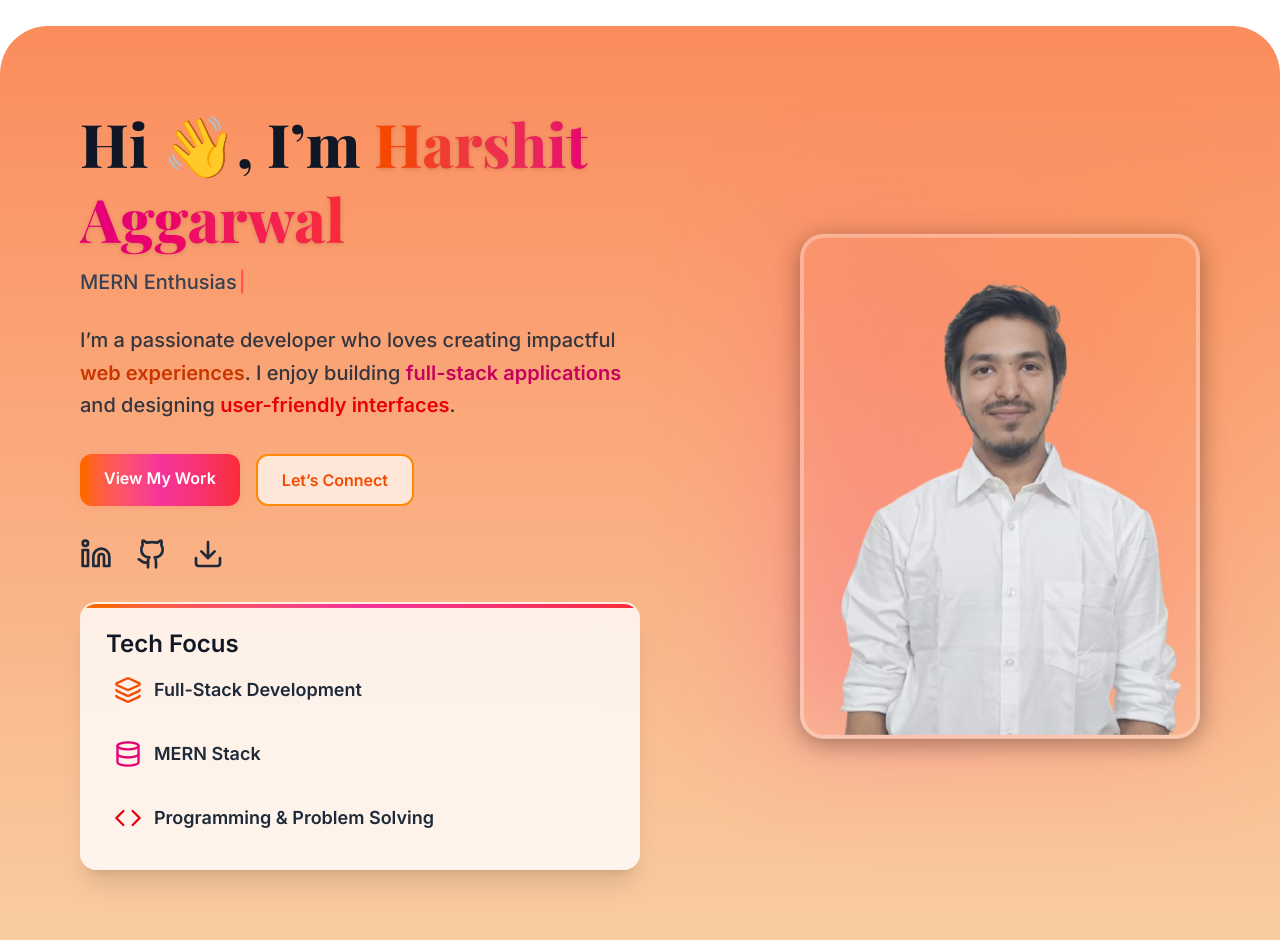
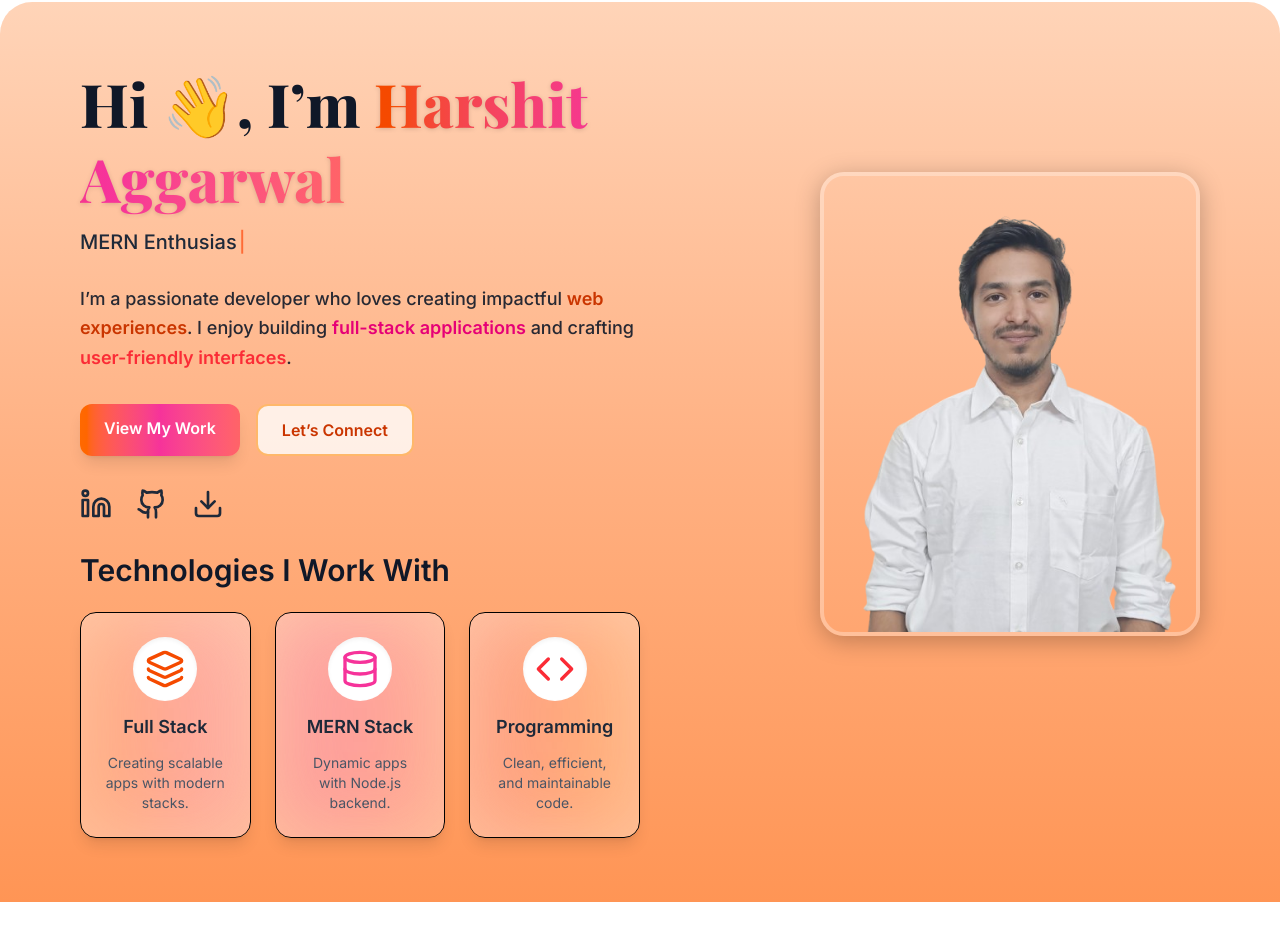
Before and after one commit to HarshitAggarwal10/Harshit.Portfolio, a React (Vite) app in the folder client/: page / in a window 1280 px wide. Shown: the part 174-1114 px from the top of the page. After the commit the page ends 1076 px from the top, so only its background shows below. Built offline with nearby package versions, Linux system fonts and the light colour scheme.

Commit message:
did changes in frontend page

```diff
--- a/client/src/pages/Home.tsx
+++ b/client/src/pages/Home.tsx
@@ -22,8 +22,9 @@ export default function Home() {
   const [roleIndex, setRoleIndex] = useState(0);
   const [charIndex, setCharIndex] = useState(0);
   const [isDeleting, setIsDeleting] = useState(false);
-  const [showError, setShowError] = useState(false); // Resume 404 modal
+  const [showError, setShowError] = useState(false);
 
+  // Typing Effect Logic
   useEffect(() => {
     const currentRole = roles[roleIndex];
     const typingSpeed = isDeleting ? 50 : 100;
@@ -46,169 +47,189 @@ export default function Home() {
     return () => clearTimeout(timeout);
   }, [charIndex, isDeleting, roleIndex, roles]);
 
-  const handleResumeClick = (e: React.MouseEvent) => {
+  const handleResumeClick = (e: React.MouseEvent<HTMLButtonElement>) => {
     e.preventDefault();
     setShowError(true);
   };
 
   return (
-    <main className="pt-40 w-full h-screen flex items-start justify-center font-[Inter] mt-10">
+    <main className="pt-24 md:pt-36 w-full min-h-screen flex flex-col items-center justify-center font-[Inter]">
       <section
-        className="flex flex-col md:flex-row items-center justify-between w-full min-h-[80.5vh] px-8 md:px-20 py-20 rounded-tl-[3rem] rounded-tr-[3rem] overflow-hidden relative"
+        className="mt-8 flex flex-col md:flex-row items-center justify-between w-full min-h-[80vh] px-4 sm:px-6 md:px-16 lg:px-20 py-12 sm:py-16 rounded-tl-[2rem] rounded-tr-[2rem] overflow-hidden relative"
         style={{
-          background: "linear-gradient(180deg, #fb8c5c 0%, #f9cda3 100%)",
+          background:
+            "linear-gradient(180deg, #FFD4B8 0%, #FFB183 50%, #FF9555 100%)",
         }}
       >
-        {/* Left - Intro */}
-        <div className="flex-1 text-center md:text-left flex flex-col justify-center space-y-8">
+        {/* ===== Left Section ===== */}
+        <div className="flex-1 text-center md:text-left flex flex-col justify-center space-y-8 z-10">
           <div>
-            <h2 className="fade-in font-[Playfair_Display] text-5xl md:text-6xl font-extrabold leading-tight text-gray-900">
+            <h2 className="fade-in font-[Playfair_Display] text-3xl sm:text-4xl md:text-6xl font-extrabold leading-tight text-gray-900">
               Hi 👋, I’m{" "}
-              <span className="bg-gradient-to-r from-orange-600 via-pink-600 to-red-500 bg-clip-text text-transparent drop-shadow-sm">
+              <span className="bg-gradient-to-r from-orange-600 via-pink-500 to-red-400 bg-clip-text text-transparent drop-shadow-sm">
                 Harshit Aggarwal
-              </span>{" "}
+              </span>
             </h2>
 
             {/* Typing Effect */}
-            <p className="text-lg md:text-xl mt-3 font-medium text-gray-700 h-6 md:h-8">
+            <p className="text-base sm:text-lg md:text-xl mt-3 font-medium text-gray-800 h-6 md:h-8">
               {displayedText}
               <span className="blinking-cursor">|</span>
             </p>
 
-            <p className="fade-in delay-200 mt-6 text-lg md:text-xl text-gray-800/90 max-w-xl mx-auto md:mx-0 leading-relaxed font-medium">
+            <p className="fade-in delay-200 mt-6 text-sm sm:text-base md:text-lg text-gray-900/90 max-w-xl mx-auto md:mx-0 leading-relaxed font-medium">
               I’m a passionate developer who loves creating impactful{" "}
               <span className="text-orange-700 font-semibold">
                 web experiences
               </span>
               . I enjoy building{" "}
-              <span className="text-pink-700 font-semibold">
+              <span className="text-pink-600 font-semibold">
                 full-stack applications
               </span>{" "}
-              and designing{" "}
-              <span className="text-red-600 font-semibold">
+              and crafting{" "}
+              <span className="text-red-500 font-semibold">
                 user-friendly interfaces
               </span>
               .
             </p>
 
             {/* CTA Buttons */}
-            <div className="fade-in delay-300 flex justify-center md:justify-start space-x-4 mt-8">
+            <div className="fade-in delay-300 flex justify-center md:justify-start space-x-3 sm:space-x-4 mt-6 sm:mt-8">
               <a
                 href="/projects"
-                className="px-6 py-3 rounded-xl bg-gradient-to-r from-orange-500 via-pink-500 to-red-500 text-white font-semibold shadow-lg animate-glow hover:shadow-xl hover:scale-105 transition-transform"
+                className="px-4 sm:px-6 py-2 sm:py-3 rounded-xl bg-gradient-to-r from-orange-500 via-pink-500 to-red-400 text-white font-semibold shadow-lg hover:shadow-xl hover:scale-105 transition-transform text-sm sm:text-base"
               >
                 View My Work
               </a>
               <a
                 href="/contact"
-                className="px-6 py-3 rounded-xl border-2 border-orange-400 text-orange-600 font-semibold bg-white/70 backdrop-blur-md hover:bg-orange-50 hover:scale-105 transition-transform"
+                className="px-4 sm:px-6 py-2 sm:py-3 rounded-xl border-2 border-orange-300 text-orange-700 font-semibold bg-white/80 backdrop-blur-md hover:bg-orange-50 hover:scale-105 transition-transform text-sm sm:text-base"
               >
                 Let’s Connect
               </a>
             </div>
 
-            {/* Socials */}
-            <div className="fade-in delay-400 flex justify-center md:justify-start space-x-6 mt-8">
+            {/* Social Icons */}
+            <div className="fade-in delay-400 flex justify-center md:justify-start space-x-5 sm:space-x-6 mt-6 sm:mt-8">
               <a
                 href="https://www.linkedin.com/in/harshit-aggarwal100306/"
                 target="_blank"
-                className="text-gray-800 hover:text-orange-600 hover:scale-110 transition"
+                className="text-gray-800 hover:text-orange-500 hover:scale-110 transition"
               >
-                <Linkedin className="w-8 h-8" />
+                <Linkedin className="w-6 h-6 sm:w-8 sm:h-8" />
               </a>
               <a
                 href="https://github.com/HarshitAggarwal10"
                 target="_blank"
-                className="text-gray-800 hover:text-pink-600 hover:scale-110 transition"
+                className="text-gray-800 hover:text-pink-500 hover:scale-110 transition"
               >
-                <Github className="w-8 h-8" />
+                <Github className="w-6 h-6 sm:w-8 sm:h-8" />
               </a>
               <button
                 onClick={handleResumeClick}
-                className="text-gray-800 hover:text-red-600 hover:scale-110 transition"
+                className="text-gray-800 hover:text-red-500 hover:scale-110 transition"
               >
-                <Download className="w-8 h-8" />
+                <Download className="w-6 h-6 sm:w-8 sm:h-8" />
               </button>
             </div>
           </div>
 
-          {/* Tech Focus Card */}
-          <div className="tech-card w-full max-w-md sm:max-w-lg md:max-w-2xl lg:max-w-3xl bg-white/80 backdrop-blur-lg border-2 border-transparent rounded-2xl shadow-xl p-4 sm:p-6 flex flex-col space-y-4 animate-slideIn relative overflow-hidden transition-all duration-300">
-            {/* Accent Line */}
-            <div className="absolute top-0 left-0 w-full h-1 bg-gradient-to-r from-orange-500 via-pink-500 to-red-500 rounded-t-2xl"></div>
+          {/* ===== Tech Focus Section ===== */}
+          <motion.div
+            initial={{ opacity: 0, y: 30 }}
+            whileInView={{ opacity: 1, y: 0 }}
+            transition={{ duration: 0.6 }}
+            className="w-full max-w-2xl relative"
+          >
+            <h3 className="text-xl sm:text-2xl md:text-3xl font-bold text-gray-900 mb-6 text-center md:text-left">
+              Technologies I Work With
+            </h3>
+            <div className="relative z-10 grid grid-cols-1 sm:grid-cols-2 lg:grid-cols-3 gap-4 sm:gap-6">
+              {[
+                {
+                  icon: (
+                    <Layers className="w-8 h-8 sm:w-10 sm:h-10 text-orange-600" />
+                  ),
+                  title: "Full Stack",
+                  desc: "Creating scalable apps with modern stacks.",
+                  color: "from-orange-500 to-pink-400",
+                },
+                {
+                  icon: (
+                    <Database className="w-8 h-8 sm:w-10 sm:h-10 text-pink-500" />
+                  ),
+                  title: "MERN Stack",
+                  desc: "Dynamic apps with Node.js backend.",
+                  color: "from-pink-500 to-red-400",
+                },
+                {
+                  icon: (
+                    <Code className="w-8 h-8 sm:w-10 sm:h-10 text-red-500" />
+                  ),
+                  title: "Programming",
+                  desc: "Clean, efficient, and maintainable code.",
+                  color: "from-red-500 to-orange-400",
+                },
+              ].map((item, idx) => (
+                <motion.div
+                  key={idx}
+                  whileHover={{ y: -10, scale: 1.05 }}
+                  className="group relative p-4 sm:p-6 rounded-2xl bg-white/40 backdrop-blur-xl shadow-lg border overflow-hidden cursor-pointer"
+                >
+                  {/* Gradient Glow */}
+                  <div
+                    className={`absolute inset-0 bg-gradient-to-r ${item.color} opacity-30 blur-2xl group-hover:opacity-50 transition`}
+                  ></div>
 
-            {/* Card Heading */}
-            <h3 className="text-lg sm:text-xl md:text-2xl font-bold text-gray-900 mb-2 text-center md:text-left">
-              Tech Focus
-            </h3>
-
-            {/* Tech Items */}
-            <div className="group flex flex-col space-y-1 cursor-pointer p-2 rounded-lg hover:bg-orange-50 transition duration-300">
-              <div className="flex items-center space-x-3">
-                <Layers className="text-orange-600 w-6 h-6 sm:w-7 sm:h-7 transition-transform duration-500 group-hover:rotate-12 group-hover:scale-110" />
-                <span className="font-semibold text-gray-800 text-sm sm:text-base md:text-lg">
-                  Full-Stack Development
-                </span>
-              </div>
-              <p className="max-h-0 overflow-hidden text-xs sm:text-sm md:text-base text-gray-600 transition-all duration-500 group-hover:max-h-20">
-                Building scalable applications from front-end to back-end with
-                modern tools and frameworks.
-              </p>
+                  <div className="relative z-10 flex flex-col items-center text-center space-y-3">
+                    <div className="p-2 sm:p-3 rounded-full bg-white shadow-inner group-hover:shadow-lg transition">
+                      {item.icon}
+                    </div>
+                    <h4 className="text-base sm:text-lg font-bold text-gray-800">
+                      {item.title}
+                    </h4>
+                    <p className="text-xs sm:text-sm text-gray-600">
+                      {item.desc}
+                    </p>
+                  </div>
+                </motion.div>
+              ))}
             </div>
-
-            <div className="group flex flex-col space-y-1 cursor-pointer p-2 rounded-lg hover:bg-pink-50 transition duration-300">
-              <div className="flex items-center space-x-3">
-                <Database className="text-pink-600 w-6 h-6 sm:w-7 sm:h-7 transition-transform duration-500 group-hover:-rotate-12 group-hover:scale-110" />
-                <span className="font-semibold text-gray-800 text-sm sm:text-base md:text-lg">
-                  MERN Stack
-                </span>
-              </div>
-              <p className="max-h-0 overflow-hidden text-xs sm:text-sm md:text-base text-gray-600 transition-all duration-500 group-hover:max-h-20">
-                Expertise in MongoDB, Express.js, React, and Node.js for
-                end-to-end web solutions.
-              </p>
-            </div>
-
-            <div className="group flex flex-col space-y-1 cursor-pointer p-2 rounded-lg hover:bg-red-50 transition duration-300">
-              <div className="flex items-center space-x-3">
-                <Code className="text-red-600 w-6 h-6 sm:w-7 sm:h-7 transition-transform duration-500 group-hover:translate-y-1 group-hover:scale-110" />
-                <span className="font-semibold text-gray-800 text-sm sm:text-base md:text-lg">
-                  Programming & Problem Solving
-                </span>
-              </div>
-              <p className="max-h-0 overflow-hidden text-xs sm:text-sm md:text-base text-gray-600 transition-all duration-500 group-hover:max-h-20">
-                Strong foundation in algorithms, data structures, and
-                competitive coding challenges.
-              </p>
-            </div>
-          </div>
+          </motion.div>
         </div>
 
-        {/* Right - Picture */}
-        <div className="flex-1 flex justify-center md:justify-end mt-12 md:mt-0 relative">
-          <div className="absolute inset-0 flex justify-center md:justify-end items-end">
-            <div className="w-80 md:w-[420px] h-[520px] rounded-3xl bg-gradient-to-tr from-pink-500 to-orange-400 opacity-30 blur-3xl"></div>
-          </div>
-
-          <img
+        {/* ===== Right Section - Profile Image Only ===== */}
+        <div className="flex-1 flex justify-center md:justify-end mt-10 md:mt-0 relative z-10">
+          {/* Profile Image */}
+          <motion.img
             src={Harshit}
             alt="Harshit Aggarwal portrait"
-            className="relative w-82 md:w-[400px] h-[505px] rounded-3xl object-cover shadow-[0_5px_25px_rgba(0,0,0,0.35)] border-4 border-white/30 animate-float"
+            className="relative
+    w-64 sm:w-72 md:w-80 lg:w-[380px]
+    h-auto
+    rounded-3xl object-cover
+    shadow-[0_5px_25px_rgba(0,0,0,0.25)]
+    border-4 border-white/30
+    z-10
+    mt-6 sm:mt-4 md:-mt-8 lg:-mt-16 xl:-mt-24"
+            initial={{ opacity: 0, scale: 0.9 }}
+            animate={{ opacity: 1, scale: 1 }}
+            transition={{ duration: 0.9 }}
           />
         </div>
       </section>
 
-      {/* ===== Resume 404 Error Modal ===== */}
+      {/* ===== Resume 404 Modal ===== */}
       <AnimatePresence>
         {showError && (
           <motion.div
-            className="fixed inset-0 z-50 flex items-center justify-center bg-black/50 backdrop-blur-sm"
+            className="fixed inset-0 z-50 flex items-center justify-center bg-black/40 backdrop-blur-sm px-4"
             initial={{ opacity: 0 }}
             animate={{ opacity: 1 }}
             exit={{ opacity: 0 }}
           >
             <motion.div
-              className="bg-white rounded-2xl shadow-2xl p-8 max-w-md w-full relative"
+              className="bg-white rounded-2xl shadow-2xl p-6 sm:p-8 max-w-md w-full relative border border-orange-200"
               initial={{ scale: 0.8, opacity: 0 }}
               animate={{ scale: 1, opacity: 1 }}
               exit={{ scale: 0.8, opacity: 0 }}
@@ -222,24 +243,24 @@ export default function Home() {
               </button>
 
               <div className="flex justify-center mb-4">
-                <div className="w-16 h-16 rounded-full bg-red-100 flex items-center justify-center">
-                  <AlertTriangle className="w-10 h-10 text-red-500" />
+                <div className="w-14 h-14 sm:w-16 sm:h-16 rounded-full bg-red-100 flex items-center justify-center">
+                  <AlertTriangle className="w-8 h-8 sm:w-10 sm:h-10 text-red-500" />
                 </div>
               </div>
 
-              <h2 className="text-2xl font-bold text-gray-800 text-center mb-2">
+              <h2 className="text-xl sm:text-2xl font-bold text-gray-800 text-center mb-2">
                 404 Error
               </h2>
 
-              <p className="text-center text-gray-600 mb-6">
-                Oops! The resume file you are trying to download doesn’t exist right
-                now. Please check back later.
+              <p className="text-center text-gray-600 mb-6 text-sm sm:text-base">
+                Oops! The resume file you are trying to download doesn’t exist
+                right now. Please check back later.
               </p>
 
               <div className="flex justify-center">
                 <button
                   onClick={() => setShowError(false)}
-                  className="px-6 py-2 bg-gradient-to-r from-orange-400 to-pink-500 text-white font-semibold rounded-full shadow hover:scale-105 transition-transform"
+                  className="px-4 sm:px-6 py-2 bg-gradient-to-r from-orange-400 to-pink-400 text-white font-semibold rounded-full shadow hover:scale-105 transition-transform text-sm sm:text-base"
                 >
                   Go Back
                 </button>
@@ -249,18 +270,14 @@ export default function Home() {
         )}
       </AnimatePresence>
 
-      {/* ===== Animations & Styles ===== */}
+      {/* ===== Custom Animations ===== */}
       <style>
         {`
           @import url('https://fonts.googleapis.com/css2?family=Playfair+Display:wght@600;800&family=Inter:wght@400;500;600&display=swap');
 
-          @keyframes float {
-            0% { transform: translateY(0px); }
-            50% { transform: translateY(-10px); }
-            100% { transform: translateY(0px); }
-          }
-          .animate-float {
-            animation: float 5s ease-in-out infinite;
+          @keyframes fadeSlideUp {
+            from { opacity: 0; transform: translateY(20px); }
+            to { opacity: 1; transform: translateY(0); }
           }
 
           .fade-in {
@@ -272,33 +289,11 @@ export default function Home() {
           .fade-in.delay-300 { animation-delay: 0.3s; }
           .fade-in.delay-400 { animation-delay: 0.4s; }
 
-          @keyframes fadeSlideUp {
-            from { opacity: 0; transform: translateY(20px); }
-            to { opacity: 1; transform: translateY(0); }
-          }
-
-          @keyframes glowPulse {
-            0% { box-shadow: 0 0 8px rgba(251,140,92,0.6), 0 0 15px rgba(249,205,163,0.4); }
-            50% { box-shadow: 0 0 16px rgba(249,83,109,0.8), 0 0 25px rgba(249,205,163,0.6); }
-            100% { box-shadow: 0 0 8px rgba(251,140,92,0.6), 0 0 15px rgba(249,205,163,0.4); }
-          }
-          .animate-glow {
-            animation: glowPulse 3s infinite ease-in-out;
-          }
-
-          @keyframes slideInLeft {
-            from { opacity: 0; transform: translateX(-60px); }
-            to { opacity: 1; transform: translateX(0); }
-          }
-          .animate-slideIn {
-            animation: slideInLeft 1s ease-out forwards;
-          }
-
           .blinking-cursor {
             display: inline-block;
             margin-left: 2px;
             width: 1ch;
-            color: #ff4d4d;
+            color: #ff6b35;
             animation: blink 1s step-end infinite;
           }
           @keyframes blink {
```
